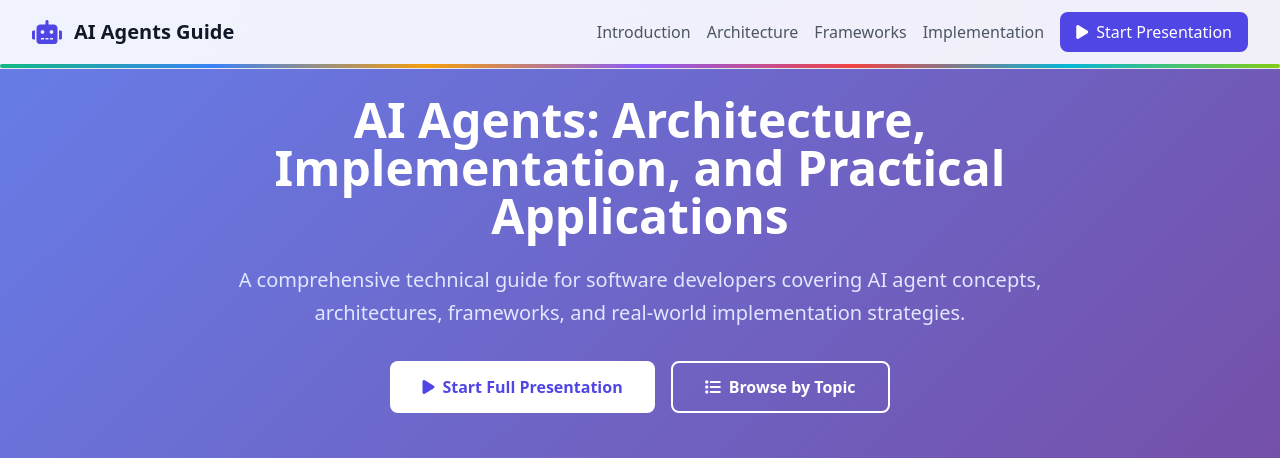
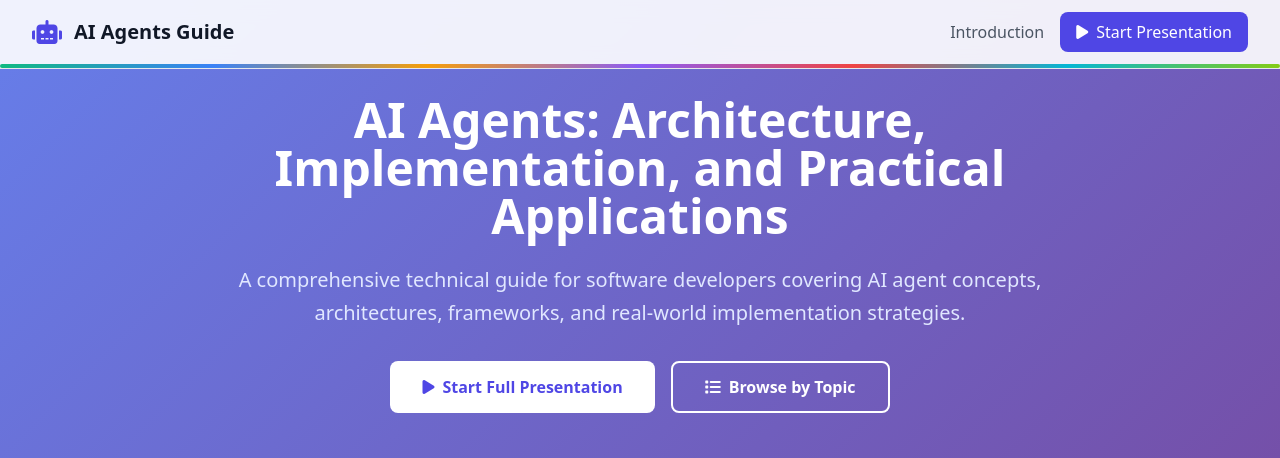
Before and after one commit to stretchcloud/ai-agents-presentation, a website: page index.html in a window 1280 px wide. Shown: the top 458 px of the page. Drawn offline with nearby package versions, Linux system fonts and the light colour scheme.

Commit message:
Update index.html

```diff
--- a/index.html
+++ b/index.html
@@ -75,9 +75,6 @@
                 </div>
                 <div class="flex items-center space-x-4">
                     <a href="#introduction" class="text-gray-600 hover:text-indigo-600 transition-colors">Introduction</a>
-                    <a href="#architecture" class="text-gray-600 hover:text-indigo-600 transition-colors">Architecture</a>
-                    <a href="#frameworks" class="text-gray-600 hover:text-indigo-600 transition-colors">Frameworks</a>
-                    <a href="#implementation" class="text-gray-600 hover:text-indigo-600 transition-colors">Implementation</a>
                     <a href="slides/title_slide.html" class="bg-indigo-600 text-white px-4 py-2 rounded-lg hover:bg-indigo-700 transition-colors">
                         <i class="fas fa-play mr-2"></i>Start Presentation
                     </a>
@@ -491,7 +488,7 @@
                     </a>
                 </div>
                 <div class="mt-8 pt-8 border-t border-gray-800 text-sm text-gray-500">
-                    <p>&copy; 2024 AI Agents Developer Guide. Created for educational purposes.</p>
+                    <p>&copy; 2025 AI Agents Developer Guide. Created for educational purposes.</p>
                 </div>
             </div>
         </div>
```
